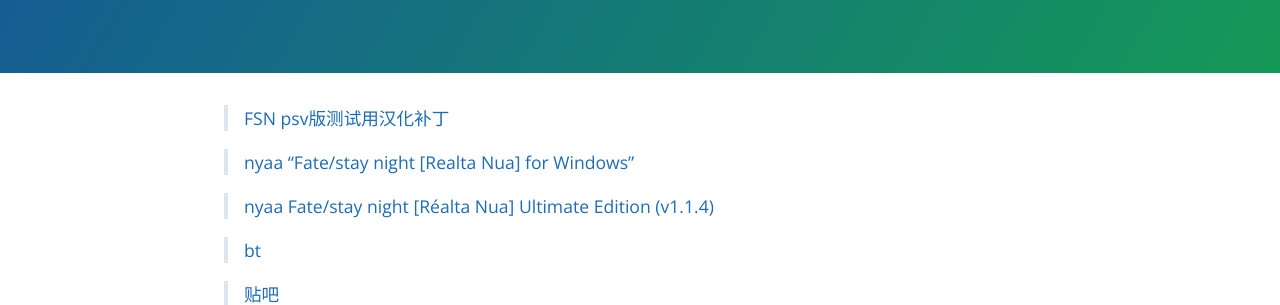
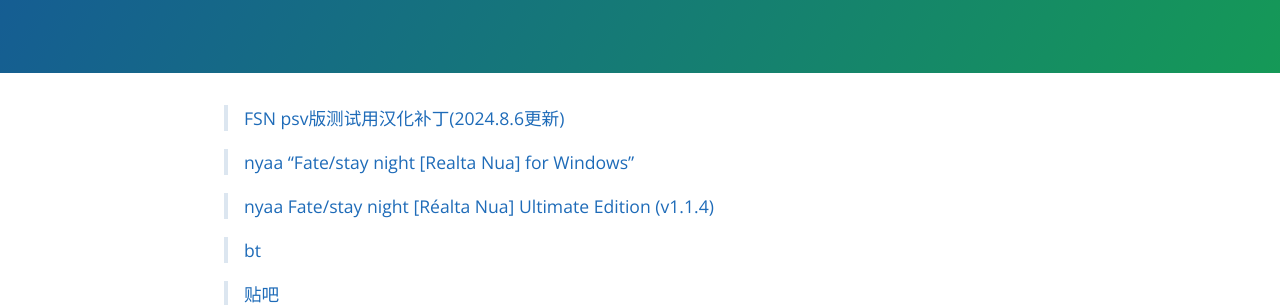
Before and after one commit to lzhhzl/fsnRN-CN, a Jekyll site: the page built from resource.md, in a window 1280 px wide. Shown: the part 244-549 px from the top of the page. Built offline with Jekyll 4.4.1, drawn with Linux system fonts in a browser that asks for light colours.

Commit message:
update resource page

```diff
--- a/resource.md
+++ b/resource.md
@@ -2,7 +2,7 @@
 layout: default
 ---
 
->  [FSN psv版测试用汉化补丁](https://1drv.ms/u/c/701e4c4531855d7b/ETbJ0Joub5ZGpbr-af1F7IwBJF-AO-BRyCWPa3NpUBXN0g?e=8yT4MB)
+>  [FSN psv版测试用汉化补丁(2024.8.6更新)](https://1drv.ms/u/c/701e4c4531855d7b/EWM0xLUiqJZMkVEkiK27wMEBNENAkT-HFK0X0QX8ToiH8A?e=Sxq418)
 
 >  [nyaa "Fate/stay night [Realta Nua] for Windows"](https://www.google.com/search?q=nyaa+%22Fate%2Fstay+night+%5BRealta+Nua%5D+for+Windows%22&oq=nyaa+%22Fate%2Fstay+night+%5BRealta+Nua%5D+for+Windows%22)
 
```
Also changed, not shown: tanslate_work.md (+1 -1 lines).
